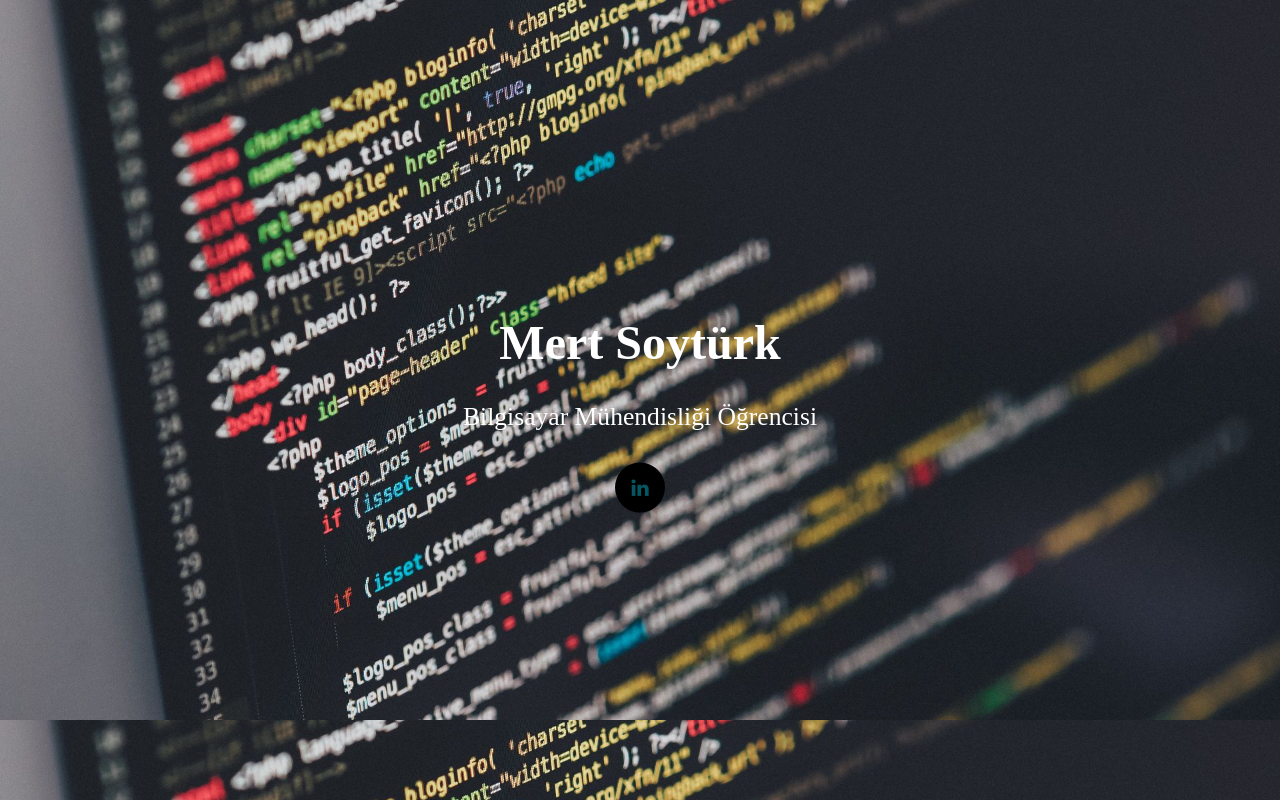
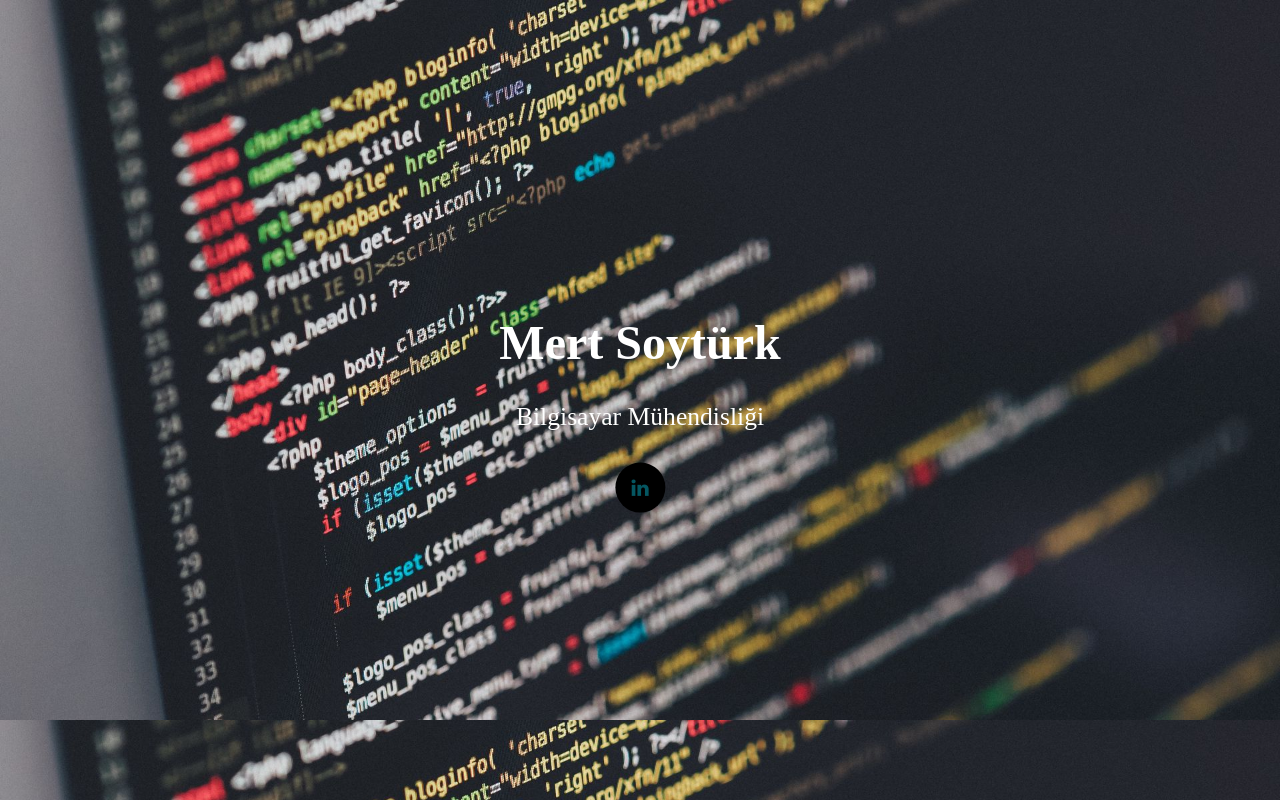
Before and after one commit to mertsoyturk/mertsoyturk.github.io, a plain HTML site: page index.html in a window 1280 px wide. Drawn offline with Linux system fonts and the light colour scheme.

Commit message:
Update index.html

```diff
--- a/index.html
+++ b/index.html
@@ -12,7 +12,7 @@
 <body id="backgroundBody">
     <div id="textBody">
         <h1 style="font-size: 300%;">Mert Soytürk</h1>
-        <p style="font-size: 160%;">Bilgisayar Mühendisliği Öğrencisi</p>
+        <p style="font-size: 160%;">Bilgisayar Mühendisliği</p>
         <div>
         <a href="https://bit.ly/3Jo6fZ3" class="fa fa-linkedin" target="_blank" rel="noopener noreferrer"></a>
          </div>
```
